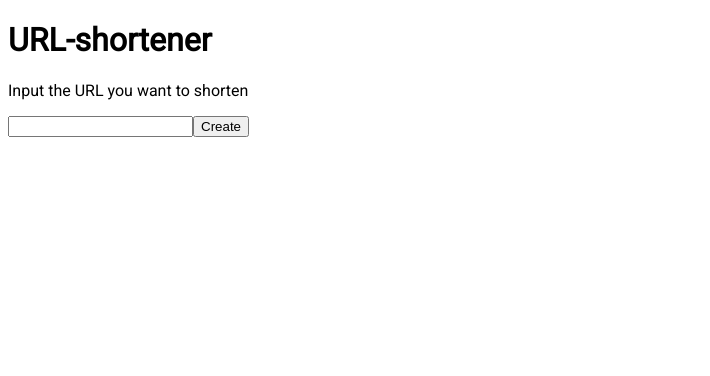
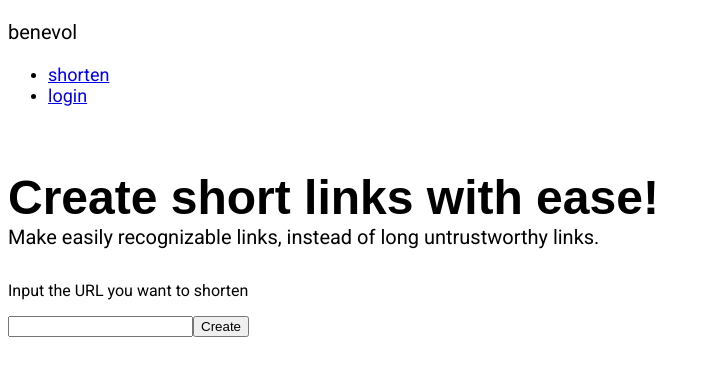
Before and after one commit to nireo/url-shortener, a React (Create React App) app in the folder client/: page / in a window 1280 px wide. Shown: the top 376 px of the page, without its empty margins (0-710 px from the left). Built offline with nearby package versions, Linux system fonts and the light colour scheme.

Commit message:
added a navbar

```diff
--- a/client/src/App.tsx
+++ b/client/src/App.tsx
@@ -1,11 +1,33 @@
 import React from 'react';
 import { Create } from './components/Create';
+import { Navbar } from './components/Navbar';
 
 const App = () => {
   return (
     <div>
-      <h1>URL-shortener</h1>
-      <Create />
+      <Navbar />
+      <div className="container">
+        <h1
+          style={{
+            fontSize: '48px',
+            marginTop: '4rem',
+            fontFamily: 'Montserrat, sans-serif'
+          }}
+        >
+          Create short links with ease!
+          <div
+            className="text-muted"
+            style={{
+              fontFamily: 'Roboto, sans-serif',
+              fontSize: '20px',
+              fontWeight: 400
+            }}
+          >
+            Make easily recognizable links, instead of long untrustworthy links.
+          </div>
+        </h1>
+        <Create />
+      </div>
     </div>
   );
 };
--- /dev/null
+++ b/client/src/components/Navbar.tsx
@@ -0,0 +1,36 @@
+import React from 'react';
+
+export const Navbar: React.FC = () => {
+  return (
+    <nav className="navbar navbar-expand-lg navbar-light">
+      <div className="container">
+        <p className="navbar-brand" style={{ fontSize: '20px' }}>
+          benevol
+        </p>
+        <div className="collapse navbar-collapse" id="navbarSupportedContent">
+          <ul className="navbar-nav mr-auto"></ul>
+          <ul className="navbar-nav">
+            <li className="nav-item">
+              <a
+                className="nav-link"
+                href="#services"
+                style={{ fontSize: '18px' }}
+              >
+                shorten
+              </a>
+            </li>
+            <li className="nav-item">
+              <a
+                className="nav-link"
+                href="#about"
+                style={{ fontSize: '18px' }}
+              >
+                login
+              </a>
+            </li>
+          </ul>
+        </div>
+      </div>
+    </nav>
+  );
+};
```
